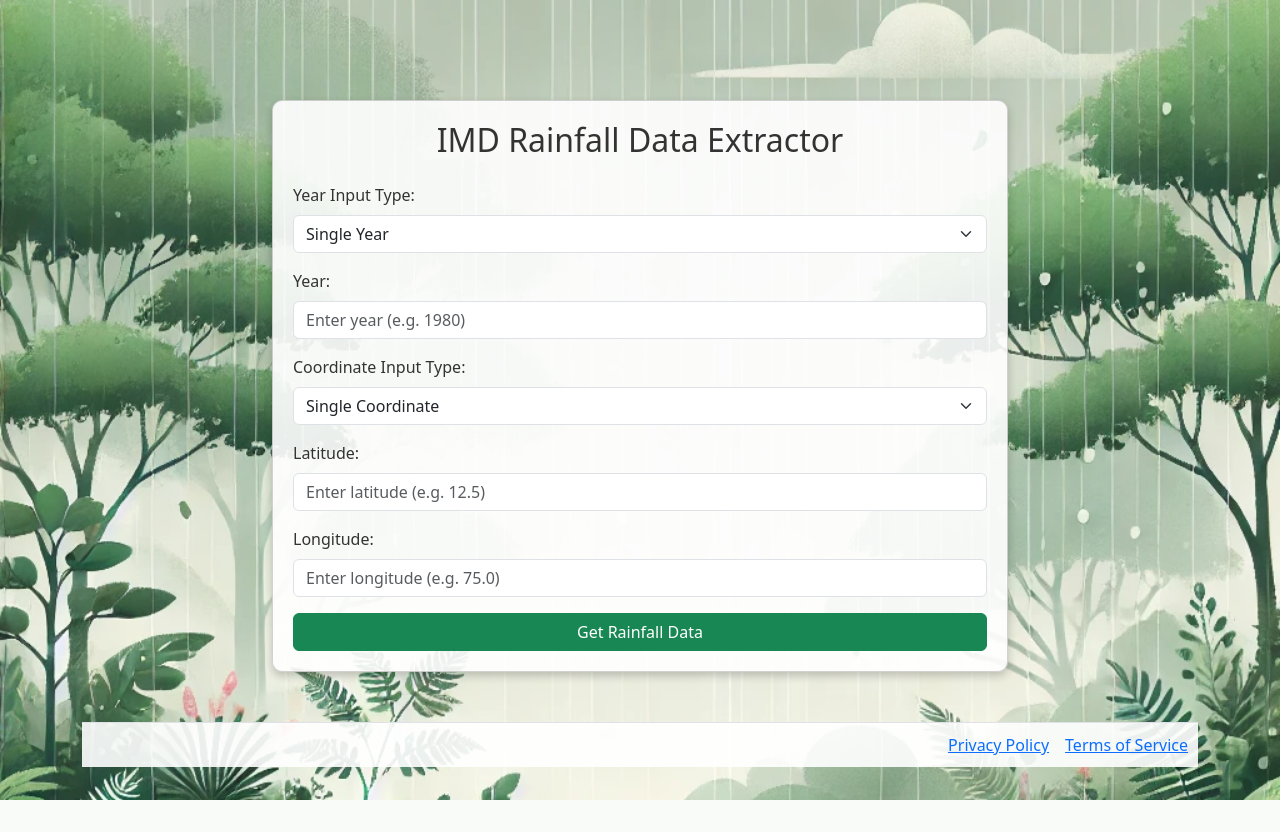
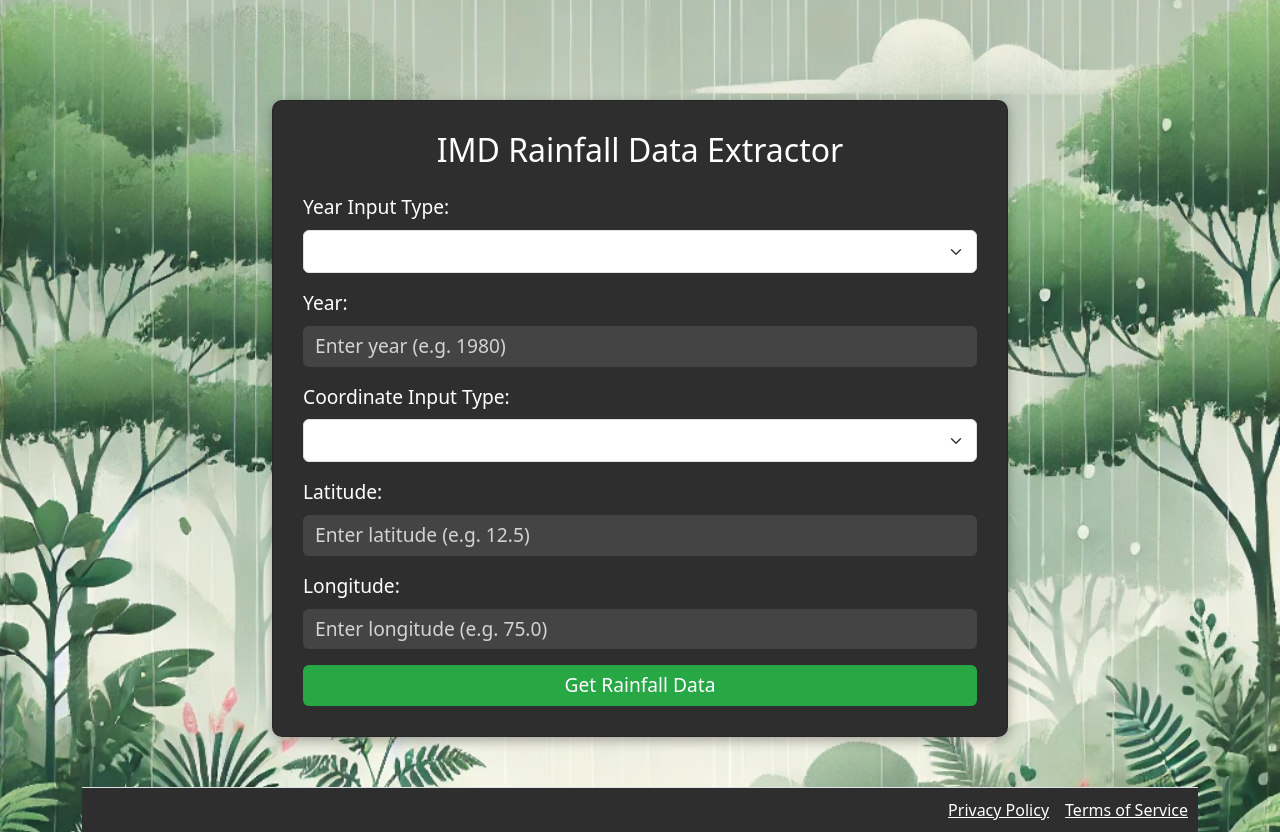
Before and after one commit to ansumanray10/ansumanray10_imd_extractor, a Flask app: page / in a window 1280 px wide. Before the commit the page ends 800 px from the top, so only its background shows below. Run offline with Flask 3, Linux system fonts and the light colour scheme.

Commit message:
Update index.html

```diff
--- a/templates/index.html
+++ b/templates/index.html
@@ -8,28 +8,57 @@
     <link href="https://cdn.jsdelivr.net/npm/bootstrap@5.3.0-alpha1/dist/css/bootstrap.min.css" rel="stylesheet">
     <style>
         body {
-            background-image: url("/static/background.png");
+            background-image: url('/static/background.png');
             background-size: cover;
             background-position: center;
             background-repeat: no-repeat;
-            background-attachment: fixed;
-            color: #fff;
+            color: #f8f9fa;
         }
         .container {
             margin-top: 100px;
         }
         .card {
-            padding: 20px;
+            padding: 30px;
             border-radius: 10px;
-            box-shadow: 0 4px 8px rgba(0, 0, 0, 0.2);
-            background-color: rgba(255, 255, 255, 0.9); /* Slightly transparent */
-            color: #333;
+            background-color: #2e2e2e;
+            box-shadow: 0 4px 12px rgba(0, 0, 0, 0.3);
+        }
+        .card h2 {
+            color: #ffffff;
+            font-size: 2rem;
+        }
+        .form-label, .form-select, .form-control {
+            font-size: 1.2rem;
+            color: #ffffff;
+        }
+        .form-control {
+            background-color: #444;
+            border: none;
+            color: #ffffff;
+        }
+        .form-control::placeholder {
+            color: #d3d3d3;
+        }
+        .btn-success {
+            font-size: 1.2rem;
+            background-color: #28a745;
+            border: none;
+        }
+        .btn-success:hover {
+            background-color: #218838;
         }
         footer {
             margin-top: 50px;
             padding: 10px;
-            background-color: rgba(255, 255, 255, 0.9);
+            background-color: #2e2e2e;
+            color: #ffffff;
             border-top: 1px solid #dee2e6;
+        }
+        a {
+            color: #ffffff;
+        }
+        a:hover {
+            color: #d3d3d3;
         }
     </style>
     <script>
```
